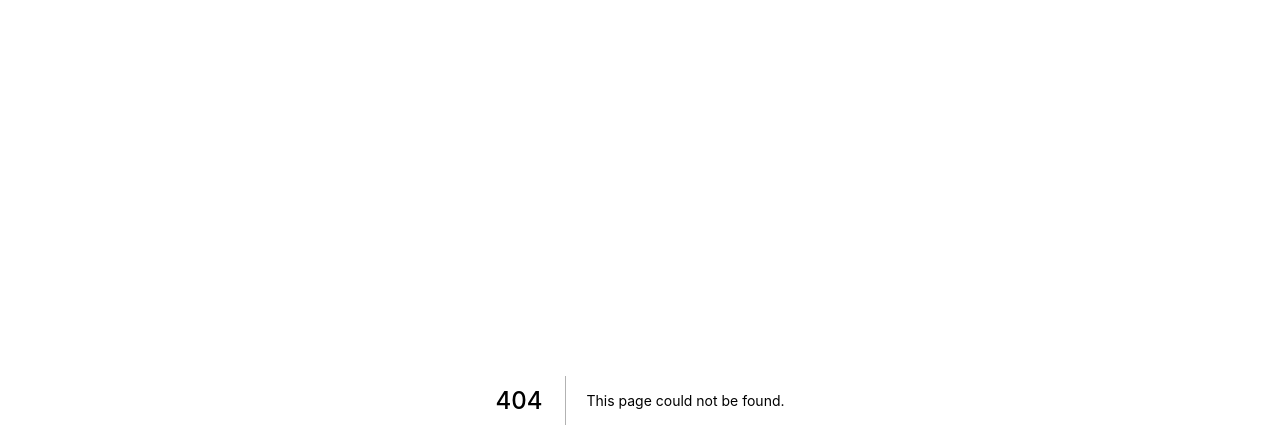
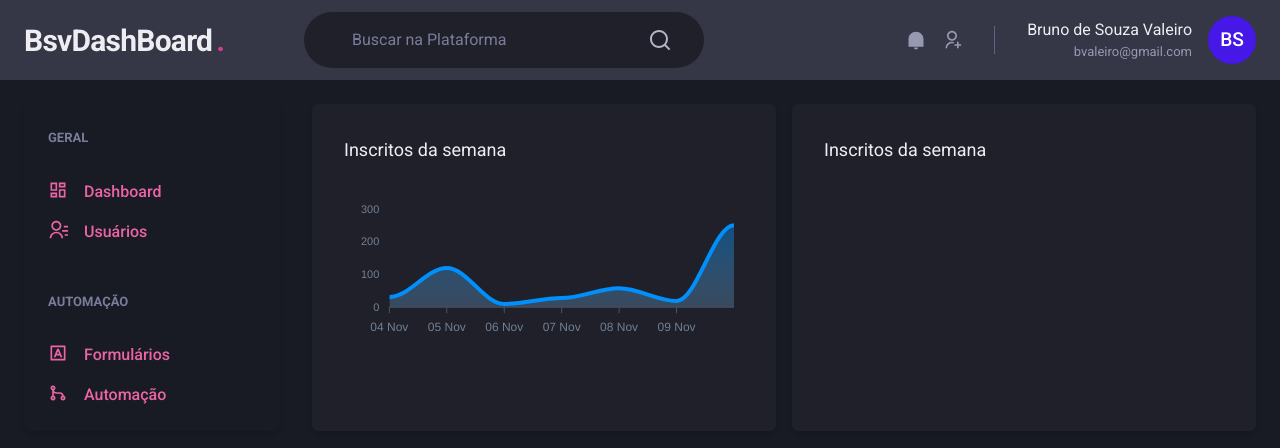
Before and after one commit to bsvleste/dahsbsv, a Next.js app: page /dashboard in a window 1280 px wide. Before the commit this address had no page. Shown: the top 448 px of the page. Built offline with nearby package versions, Linux system fonts and the light colour scheme.

Commit message:
estilizando o dash

```diff
--- a/package.json
+++ b/package.json
@@ -13,10 +13,13 @@
     "@chakra-ui/react": "^1.6.12",
     "@emotion/react": "^11.5.0",
     "@emotion/styled": "^11.3.0",
+    "apexcharts": "^3.29.0",
     "framer-motion": "^5.2.1",
     "next": "12.0.3",
     "react": "17.0.2",
-    "react-dom": "17.0.2"
+    "react-apexcharts": "^1.3.9",
+    "react-dom": "17.0.2",
+    "react-icons": "^4.3.1"
   },
   "devDependencies": {
     "@types/node": "^16.11.7",
--- /dev/null
+++ b/src/components/Header.tsx
@@ -0,0 +1,72 @@
+import {Flex,Text,Input,Icon,HStack,Box,Avatar} from '@chakra-ui/react'
+import {RiNotificationFill, RiSearchLine, RiUserAddLine} from 'react-icons/ri'
+export function Header (){
+  return (
+    <Flex
+      as="header"
+      w="100%"
+      maxW={1480}
+      h="20"
+      mx="auto"
+      px="6"
+      align="center"
+      bg="gray.700"
+      >
+         <Text
+            fontSize="3xl"
+            fontWeight="bold"
+            letterSpacing="tight"
+            w="64">
+           BsvDashBoard
+           <Text as="span" ml="1"color="pink.500" >.</Text>
+        </Text>
+        <Flex
+          as="label"
+          flex="1"
+          py="4"
+          px="8"
+          ml="6"
+          maxW={400}
+          alignSelf="center"
+          color="gray.200"
+          position="relative"
+          bg="gray.800"
+          borderRadius="full"
+          >
+          <Input
+            color="gray.50"
+            variant="unstyled"
+            px="4"
+            mr="4"
+            placeholder="Buscar na Plataforma"
+            _placeholder={{color:'gray.400'}}
+            />
+          <Icon as={RiSearchLine} fontSize={24}/>
+        </Flex>
+        <Flex
+         align="center"
+         ml="auto"
+         >
+           <HStack
+            spacing="4"
+            mx="8"
+            pr="8"
+            py="1"
+            color="gray.300"
+            borderRightWidth={1}
+            borderColor="gray.500"
+           >
+            <Icon as={RiNotificationFill} fontSize="20"/>
+            <Icon as={RiUserAddLine } fontSize="20"/>
+           </HStack>
+          <Flex align='center'>
+              <Box mr='4' textAlign="right">
+                <Text>Bruno de Souza Valeiro</Text>
+                <Text color="gray.300" fontSize="small">bvaleiro@gmail.com</Text>
+              </Box>
+              <Avatar size="md" name="Bruno Souza"/>
+          </Flex>
+        </Flex>
+    </Flex>
+  );
+}
--- /dev/null
+++ b/src/components/Sidebar.tsx
@@ -0,0 +1,50 @@
+
+import { Box,Stack,Text,Link,Icon } from "@chakra-ui/react";
+import { RiContactsLine, RiDashboardLine, RiDatabase2Line, RiGitMergeLine, RiInputMethodLine, RiNotificationFill } from "react-icons/ri";
+
+export function Sidebar(){
+  return(
+    <Box as='aside' w="64" mr='8'  boxShadow="md" p="6" rounded="md">
+      <Stack spacing="12" align='flex-start'>
+        <Box>
+          <Text
+            fontWeight="bold"
+            color="gray.400"
+            fontSize="small"
+            >
+            GERAL
+          </Text>
+          <Stack spacing="4" mt='8' align='stretch'>
+            <Link display="flex" align="center" color="pink.400">
+              <Icon as={RiDashboardLine}fontSize="20" />
+              <Text ml="4"fontWeight="medium">Dashboard</Text>
+            </Link>
+            <Link display="flex" align="center" color="pink.400">
+              <Icon as={RiContactsLine}fontSize="20" />
+              <Text ml="4"fontWeight="medium">Usuários</Text>
+            </Link>
+          </Stack>
+        </Box>
+        <Box>
+          <Text
+            fontWeight="bold"
+            color="gray.400"
+            fontSize="small"
+            >
+            AUTOMAÇÃO
+          </Text>
+          <Stack spacing="4" mt='8' align='stretch'>
+            <Link display="flex" align="center" color="pink.400">
+              <Icon as={RiInputMethodLine}fontSize="20" />
+              <Text ml="4"fontWeight="medium">Formulários</Text>
+            </Link>
+            <Link display="flex" align="center" color="pink.400">
+              <Icon as={RiGitMergeLine}fontSize="20" />
+              <Text ml="4"fontWeight="medium">Automação</Text>
+            </Link>
+          </Stack>
+        </Box>
+      </Stack>
+    </Box>
+  )
+}
--- /dev/null
+++ b/src/pages/dashboard.tsx
@@ -0,0 +1,75 @@
+import {Flex,SimpleGrid,Box,Text,theme}from '@chakra-ui/react'
+import dynamic from 'next/dynamic';
+import { Header } from "../components/Header";
+import { Sidebar } from '../components/Sidebar';
+
+const Chart = dynamic(()=>import('react-apexcharts'),{
+  ssr:false,
+})
+const options = {
+  chart:{
+    toolbar:{
+      show:false,
+    },
+    zoom:{
+      enabled:false,
+    },
+    foreColor:theme.colors.gray[500]
+  },
+  grid:{
+    show:false
+  },
+  dataLabels:{
+    enabled:false
+  },
+  tooltip:{
+    enabled:false
+  },
+  xaxis:{
+    type:"datetime",
+    axisBorder:{
+      color:theme.colors.gray[600]
+    },
+    axisTicks:{
+      color:theme.colors.gray[600]
+    },
+    categories:[
+      '2021-11-04T00:00:00.000Z',
+      '2021-11-05T00:00:00.000Z ',
+      '2021-11-06T00:00:00.000Z',
+      '2021-11-07T00:00:00.000Z',
+      '2021-11-08T00:00:00.000Z',
+      '2021-11-09T00:00:00.000Z',
+      '2021-11-10T00:00:00.000Z',
+    ]
+
+  }
+};
+const series = [
+  {name:"series1",data:[31,120,10,28,58,19,250]}
+]
+export default function Dashboard (){
+  return (
+    <Flex direction='column' h="100vh">
+      <Header/>
+      <Flex
+        w="100%"
+        my="6"
+        maxW={1480}
+        mx="auto"
+        px="6">
+          <Sidebar/>
+          <SimpleGrid flex="1" gap="4" minChildWidth="320px" align='flex-start'>
+            <Box bg="gray.800" p="8" borderRadius={8} boxShadow="md" rounded="md" pb="4" _hover={{boxShadow:'sm'}}>
+              <Text fontSize="lg" mb="4">Inscritos da semana</Text>
+              <Chart options={options} series={series} type="area" height={160}  />
+            </Box>
+            <Box bg="gray.800"p="8" borderRadius="8" boxShadow="md" rounded="md" _hover={{boxShadow:'sm'}}>
+              <Text fontSize="lg" mb="4">Inscritos da semana</Text>
+            </Box>
+
+          </SimpleGrid>
+      </Flex>
+    </Flex>
+ );
+}
```
Also changed, not shown: src/components/Form/Input.tsx (added, +26 -0 lines), src/pages/index.tsx (+7 -28 lines), 1 other file (tests, documents, lock files or other folders).
